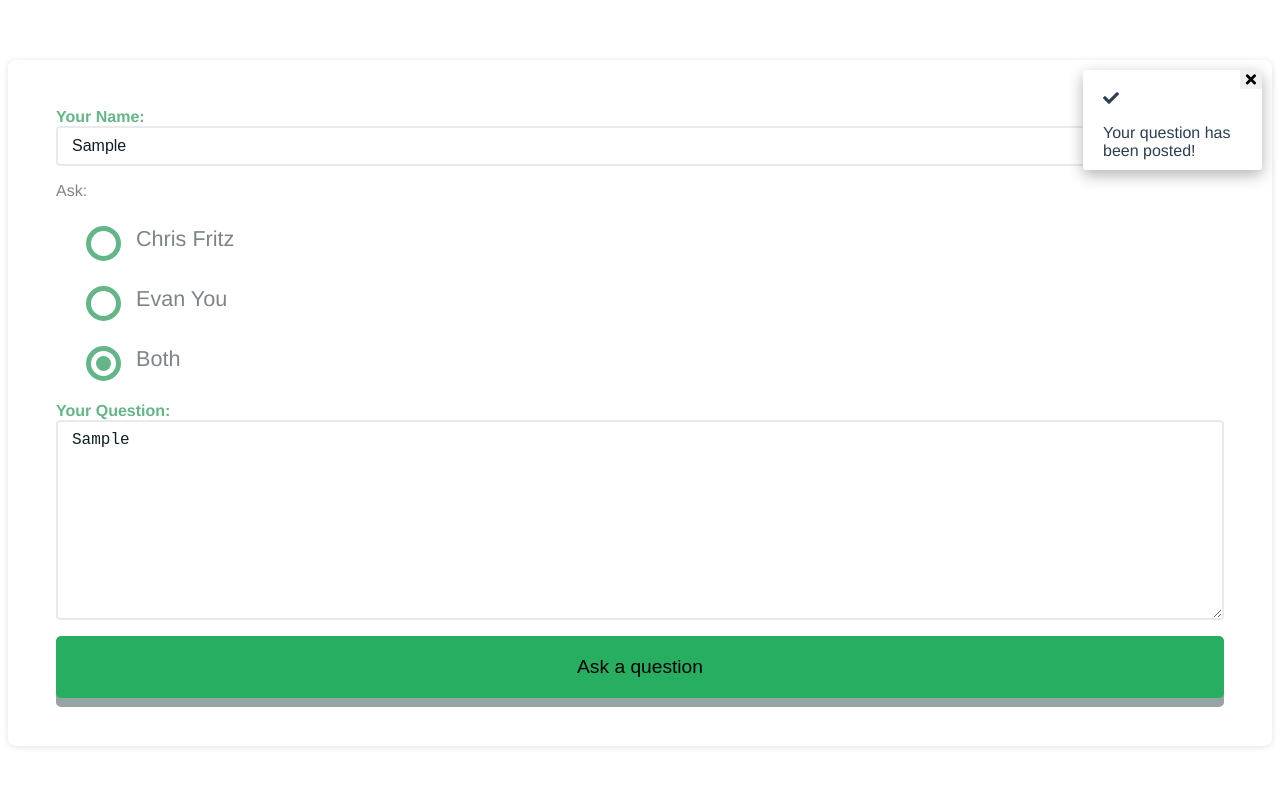
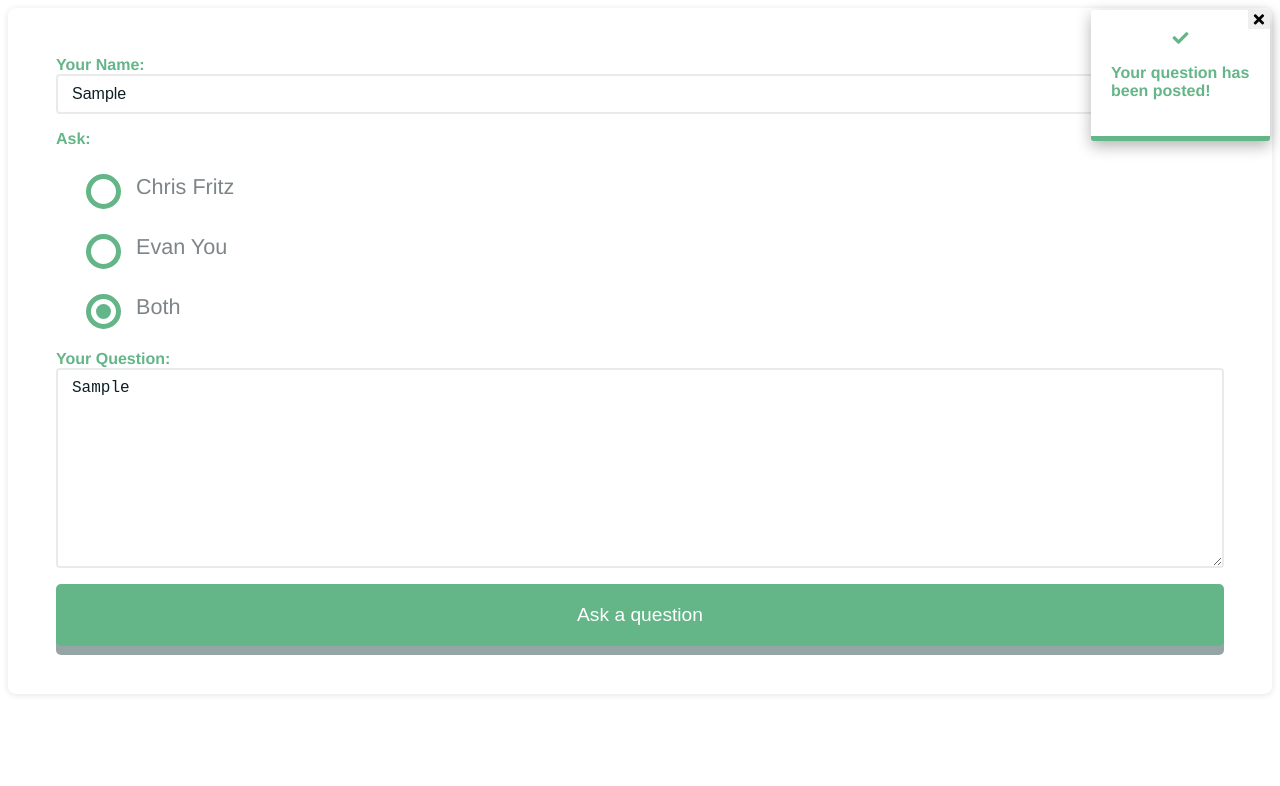
Before and after one commit to shortdiv/live-qa-board, a Vue app: page / in a window 1280 px wide. Both pictures are taken after typing "Sample", "Sample" into the empty fields and a click on the button "Ask a question". Shown: the top 786 px of the page. Built offline with nearby package versions, Linux system fonts and the light colour scheme.

Commit message:
Additional styling

```diff
--- a/src/App.vue
+++ b/src/App.vue
@@ -22,6 +22,5 @@ export default {
   -moz-osx-font-smoothing: grayscale;
   text-align: left;
   color: #2c3e50;
-  margin-top: 60px;
 }
 </style>
--- a/src/components/FormNotification.vue
+++ b/src/components/FormNotification.vue
@@ -41,37 +41,53 @@
       }
     },
     mounted () {
-      this.countdown = setTimeout(this.removeNotification, 3000)
+      //this.countdown = setTimeout(this.removeNotification, 3000)
     }
   }
 </script>
 
 <style scoped lang="scss">
 .notification {
-    position: absolute;
+  position: fixed;
   z-index: 5;
   box-sizing: border-box;
   top: 10px;
   right: 10px;
-    height: 100px;
   width: 179px;
   padding: 20px;
   box-shadow: 0 5px 15px 0 rgba(0, 0, 0, 0.3);
   overflow: hidden;
   border-radius: 3px;
-    padding-bottom: 40px;
   background: white;
+  color: #64b587;
+  border-bottom: 5px solid #64b587;
 
   &--remove {
     position: absolute;
     top: 0;
     right: 0;
     font-size: 15px;
+
     &:hover {
       cursor: pointer;
     }
   }
 }
+
+.fa {
+  position: relative;
+  width: 100%;
+  text-align: center;
+}
+
+.fa-check {
+  color: #64b587;
+}
+
+.fa-exclamation {
+  color: #E74E50;
+}
+
 button {
   border: none;
 }
--- a/src/components/QuestionForm.vue
+++ b/src/components/QuestionForm.vue
@@ -117,7 +117,7 @@ ul {
   padding: 0;
 }
 
-label {
+p, label {
   color: #64b587;
   font-weight: bold;
 }
@@ -180,7 +180,6 @@ label {
 
 form {
   background: rgb(248,248,248);
-  margin-top: 3em;
   padding: 3em;
   background: #fff;
   color: rgba(14,30,37,0.54);
@@ -223,11 +222,13 @@ span {
   width: 100%;
   padding: 20px 60px;
   outline: none;
-  background-color: #27ae60;
+  background-color: #64b587;
   border: none;
   border-radius: 5px;
   box-shadow: 0 9px #95a5a6;
   font-size: 1.2em;
+  color: white;
+
   &:hover {
     cursor: pointer;
   }
```
Lines whose indentation alone changed are shown as unchanged.
